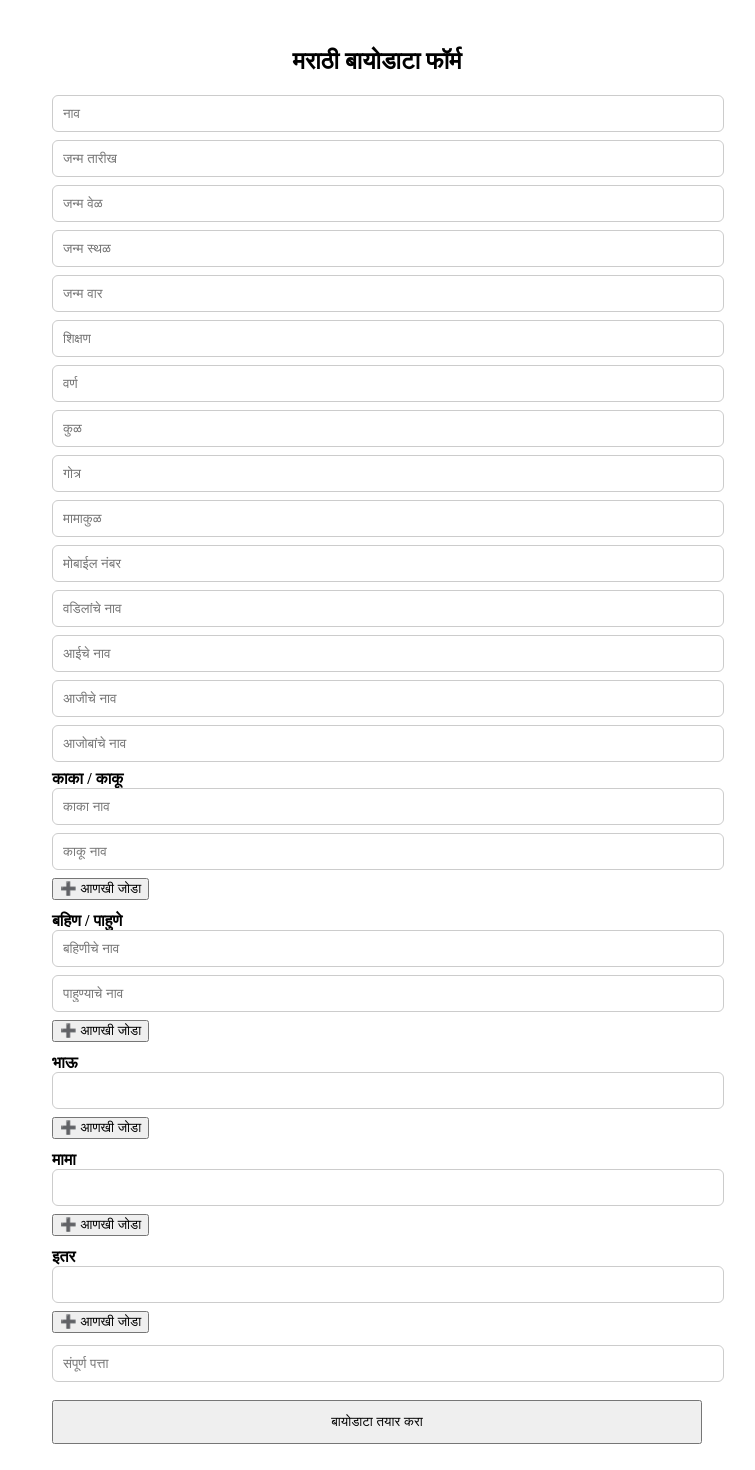
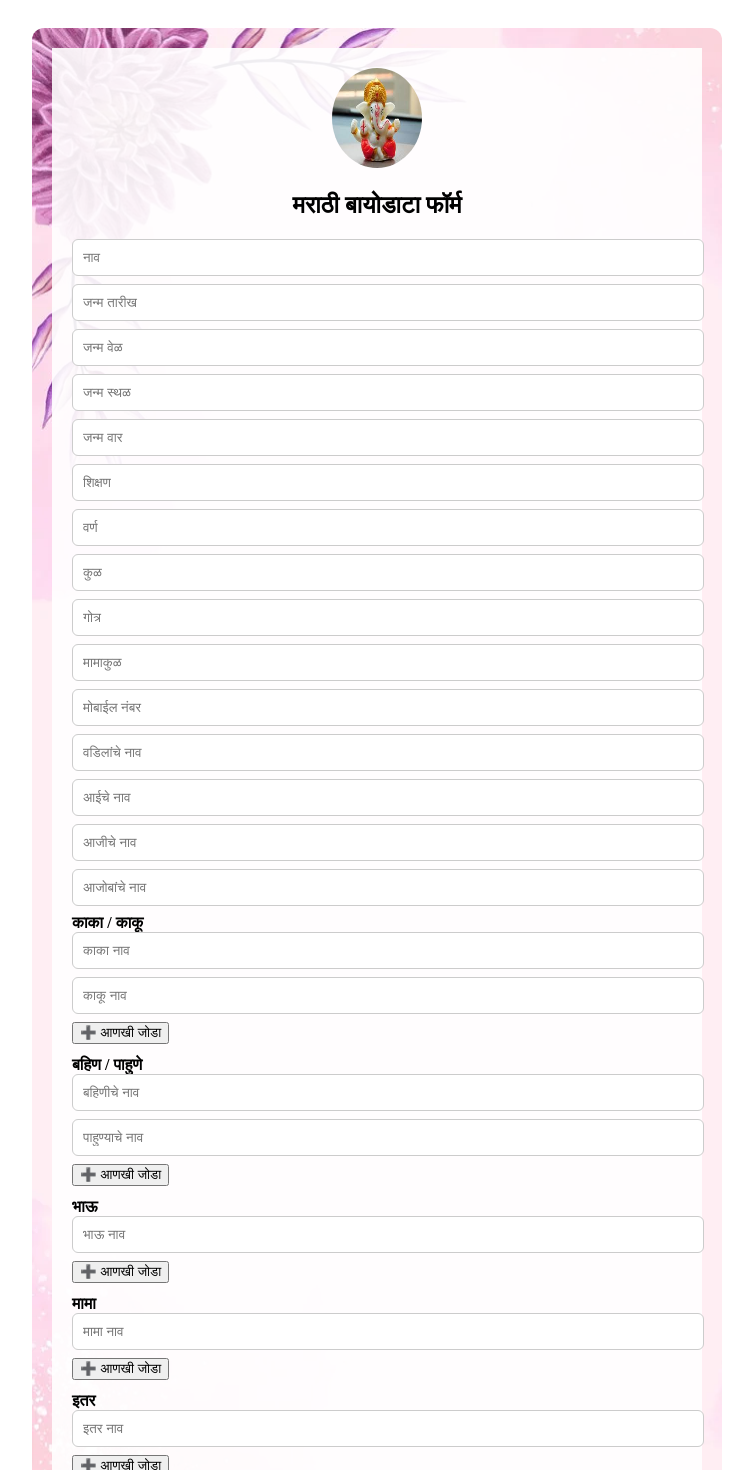
Before and after one commit to DivyaMali153/Repo1, a React (Vite) app: page / in a window 1280 px wide. Shown: the top 1470 px of the page, without its empty margins (263-1018 px from the left). Built offline with nearby package versions, Linux system fonts and the light colour scheme.

Commit message:
added changes

```diff
--- a/src/Biodata/index.tsx
+++ b/src/Biodata/index.tsx
@@ -1,22 +1,19 @@
-import { useState } from "react";
+import React, { useState } from "react";
 import jsPDF from "jspdf";
 import html2canvas from "html2canvas";
 
-/* ================= TYPES ================= */
-
+/* ---------- TYPES ---------- */
 type KakaKaku = {
   काका: string;
   काकू: string;
 };
 
-type BahiniPahune = {
+type BahinPahune = {
   बहिण: string;
   पाहुणे: string;
 };
 
-type SimpleArrayKeys = "भाऊ" | "मामा" | "इतर";
-
-type BiodataState = {
+type Biodata = {
   नाव: string;
   जन्मतारीख: string;
   जन्मवेळ: string;
@@ -32,22 +29,18 @@ type BiodataState = {
   आई: string;
   आजी: string;
   आजोबा: string;
-
   काका: KakaKaku[];
-  बहिणी: BahiniPahune[];
+  बहिणी: BahinPahune[];
   भाऊ: string[];
   मामा: string[];
   इतर: string[];
-
   पत्ता: string;
 };
 
-/* ================= COMPONENT ================= */
+export default function BiodataFormMarathi(): JSX.Element {
+  const [showPreview, setShowPreview] = useState<boolean>(false);
 
-export default function BiodataFormMarathi() {
-  const [showPreview, setShowPreview] = useState(false);
-
-  const [data, setData] = useState<BiodataState>({
+  const [data, setData] = useState<Biodata>({
     नाव: "",
     जन्मतारीख: "",
     जन्मवेळ: "",
@@ -63,50 +56,40 @@ export default function BiodataFormMarathi() {
     आई: "",
     आजी: "",
     आजोबा: "",
-
     काका: [{ काका: "", काकू: "" }],
     बहिणी: [{ बहिण: "", पाहुणे: "" }],
     भाऊ: [""],
     मामा: [""],
     इतर: [""],
-
     पत्ता: ""
   });
 
-  /* ================= HANDLERS ================= */
-
-  const handleChange = <K extends keyof BiodataState>(
-    key: K,
-    value: BiodataState[K]
-  ) => {
+  /* ---------- HANDLERS ---------- */
+  const handleChange = (key: keyof Biodata, value: string): void => {
     setData({ ...data, [key]: value });
   };
 
   const handleArrayChange = (
-    key: SimpleArrayKeys,
+    key: "भाऊ" | "मामा" | "इतर",
     index: number,
     value: string
-  ) => {
+  ): void => {
     const updated = [...data[key]];
     updated[index] = value;
     setData({ ...data, [key]: updated });
-  };
-
-  const addField = (key: SimpleArrayKeys) => {
-    setData({ ...data, [key]: [...data[key], ""] });
   };
 
   const handleKakaKakuChange = (
     index: number,
     field: keyof KakaKaku,
     value: string
-  ) => {
+  ): void => {
     const updated = [...data.काका];
     updated[index][field] = value;
     setData({ ...data, काका: updated });
   };
 
-  const addKakaKaku = () => {
+  const addKakaKaku = (): void => {
     setData({
       ...data,
       काका: [...data.काका, { काका: "", काकू: "" }]
@@ -115,22 +98,26 @@ export default function BiodataFormMarathi() {
 
   const handleBahiniPahuneChange = (
     index: number,
-    field: keyof BahiniPahune,
+    field: keyof BahinPahune,
     value: string
-  ) => {
+  ): void => {
     const updated = [...data.बहिणी];
     updated[index][field] = value;
     setData({ ...data, बहिणी: updated });
   };
 
-  const addBahiniPahune = () => {
+  const addBahiniPahune = (): void => {
     setData({
       ...data,
       बहिणी: [...data.बहिणी, { बहिण: "", पाहुणे: "" }]
     });
   };
 
-  const downloadPDF = () => {
+  const addField = (key: "भाऊ" | "मामा" | "इतर"): void => {
+    setData({ ...data, [key]: [...data[key], ""] });
+  };
+
+  const downloadPDF = (): void => {
     const input = document.getElementById("biodata-preview");
     if (!input) return;
 
@@ -144,9 +131,8 @@ export default function BiodataFormMarathi() {
     });
   };
 
-  /* ================= STYLES ================= */
-
-  const inputStyle = {
+  /* ---------- STYLES ---------- */
+  const inputStyle: React.CSSProperties = {
     width: "100%",
     padding: "10px",
     marginBottom: "8px",
@@ -154,18 +140,34 @@ export default function BiodataFormMarathi() {
     border: "1px solid #ccc"
   };
 
-  const sectionStyle = { marginBottom: "12px" };
+  const sectionStyle: React.CSSProperties = { marginBottom: "12px" };
 
-  /* ================= JSX ================= */
-
+  /* ---------- JSX ---------- */
   return (
     <div style={{ padding: "20px" }}>
-      {/* FORM */}
       {!showPreview && (
-        <div style={{ maxWidth: "650px", margin: "auto" }}>
+        <div
+          style={{
+            maxWidth: "650px",
+            margin: "auto",
+            padding: "20px",
+            borderRadius: "12px",
+            backgroundImage: "url('./src/Biodata/flower.jpg')",
+            backgroundSize: "cover"
+          }}
+        >
+          <div style={{ background: "rgba(255,255,255,0.9)", padding: "20px" }}>
+            <div style={{ textAlign: "center" }}>
+              <img
+                src="./src/Biodata/ganpati.jpg"
+                alt="Ganpati"
+                style={{ width: "90px", height: "100px", borderRadius: "50%" }}
+              />
+            </div>
+
             <h2 style={{ textAlign: "center" }}>मराठी बायोडाटा फॉर्म</h2>
 
-          {([
+            {[
               ["नाव", "नाव"],
               ["जन्म तारीख", "जन्मतारीख"],
               ["जन्म वेळ", "जन्मवेळ"],
@@ -181,12 +183,14 @@ export default function BiodataFormMarathi() {
               ["आईचे नाव", "आई"],
               ["आजीचे नाव", "आजी"],
               ["आजोबांचे नाव", "आजोबा"]
-          ] as [string, keyof BiodataState][]).map(([label, key]) => (
+            ].map(([label, key]) => (
               <input
-              key={String(key)}
+                key={key}
                 placeholder={label}
-              value={data[key] as string}
-              onChange={(e) => handleChange(key, e.target.value as any)}
+                value={data[key as keyof Biodata]}
+                onChange={(e) =>
+                  handleChange(key as keyof Biodata, e.target.value)
+                }
                 style={inputStyle}
               />
             ))}
@@ -217,7 +221,7 @@ export default function BiodataFormMarathi() {
               <button onClick={addKakaKaku}>➕ आणखी जोडा</button>
             </div>
 
-          {/* BAHINI / PAHUNE */}
+            {/* BAHIN / PAHUNE */}
             <div style={sectionStyle}>
               <strong>बहिण / पाहुणे</strong>
               {data.बहिणी.map((pair, i) => (
@@ -243,21 +247,27 @@ export default function BiodataFormMarathi() {
               <button onClick={addBahiniPahune}>➕ आणखी जोडा</button>
             </div>
 
-          {/* SIMPLE ARRAYS */}
-          {(["भाऊ", "मामा", "इतर"] as SimpleArrayKeys[]).map((section) => (
+            {["भाऊ", "मामा", "इतर"].map((section) => (
               <div key={section} style={sectionStyle}>
                 <strong>{section}</strong>
-              {data[section].map((val, i) => (
+                {data[section as "भाऊ" | "मामा" | "इतर"].map((val, i) => (
                   <input
                     key={i}
                     value={val}
+                    placeholder={`${section} नाव`}
                     onChange={(e) =>
-                    handleArrayChange(section, i, e.target.value)
+                      handleArrayChange(
+                        section as "भाऊ" | "मामा" | "इतर",
+                        i,
+                        e.target.value
+                      )
                     }
                     style={inputStyle}
                   />
                 ))}
-              <button onClick={() => addField(section)}>➕ आणखी जोडा</button>
+                <button onClick={() => addField(section as "भाऊ" | "मामा" | "इतर")}>
+                  ➕ आणखी जोडा
+                </button>
               </div>
             ))}
 
@@ -270,50 +280,73 @@ export default function BiodataFormMarathi() {
 
             <button
               onClick={() => setShowPreview(true)}
-            style={{ width: "100%", padding: "12px", marginTop: "10px" }}
+              style={{
+                width: "100%",
+                padding: "12px",
+                marginTop: "10px",
+                background: "#d63384",
+                color: "#fff",
+                border: "none",
+                borderRadius: "8px"
+              }}
             >
               बायोडाटा तयार करा
             </button>
           </div>
+        </div>
       )}
 
-      {/* PREVIEW */}
       {showPreview && (
         <>
-          <div id="biodata-preview" style={{ padding: "20px" }}>
-            {(Object.entries(data) as [
-              keyof BiodataState,
-              BiodataState[keyof BiodataState]
-            ][]).map(([key, val]) =>
-              Array.isArray(val) ? (
-                key === "काका" ? (
-                  (val as KakaKaku[]).map((p, i) => (
+          <div
+            id="biodata-preview"
+            style={{
+              maxWidth: "780px",
+              margin: "20px auto",
+              padding: "25px",
+              border: "10px solid #f9c2d7",
+              backgroundImage: "url('./src/Biodata/flower.jpg')",
+              backgroundSize: "cover"
+            }}
+          >
+            <div style={{ background: "rgba(255,255,255,0.6)", padding: "20px" }}>
+              <div style={{ textAlign: "center" }}>
+                <img
+                  src="./src/Biodata/ganpati.jpg"
+                  alt="Ganpati"
+                  style={{ width: "100px", height: "100px", borderRadius: "50%" }}
+                />
+              </div>
+
+              <h4 style={{ textAlign: "center" }}>|| श्री गणेशाय नम: ||</h4>
+              <h2 style={{ textAlign: "center" }}>बायोडाटा</h2>
+
+              {Object.entries(data).map(([key, val]) =>
+                Array.isArray(val)
+                  ? key === "काका"
+                    ? val.map((p, i) => (
                         <p key={i}>
                           <b>काका:</b> {p.काका} | <b>काकू:</b> {p.काकू}
                         </p>
                       ))
-                ) : key === "बहिणी" ? (
-                  (val as BahiniPahune[]).map((p, i) => (
+                    : key === "बहिणी"
+                    ? val.map((p, i) => (
                         <p key={i}>
                           <b>बहिण:</b> {p.बहिण} | <b>पाहुणे:</b> {p.पाहुणे}
                         </p>
                       ))
-                ) : (
-                  (val as string[]).map(
-                    (v, i) =>
-                      v && (
-                        <p key={i}>
-                          <b>{key}:</b> {v}
+                    : val.map(
+                        (v, i) => v && <p key={i}><b>{key}:</b> {v}</p>
+                      )
+                  : <p key={key}><b>{key}:</b> {val}</p>
+              )}
+
+              {data.पत्ता && (
+                <p>
+                  <b>पत्ता:</b> {data.पत्ता}
                 </p>
-                      )
-                  )
-                )
-              ) : (
-                <p key={String(key)}>
-                  <b>{key}:</b> {val}
-                </p>
-              )
               )}
+            </div>
           </div>
 
           <div style={{ textAlign: "center" }}>
```
Lines whose indentation alone changed are shown as unchanged.
